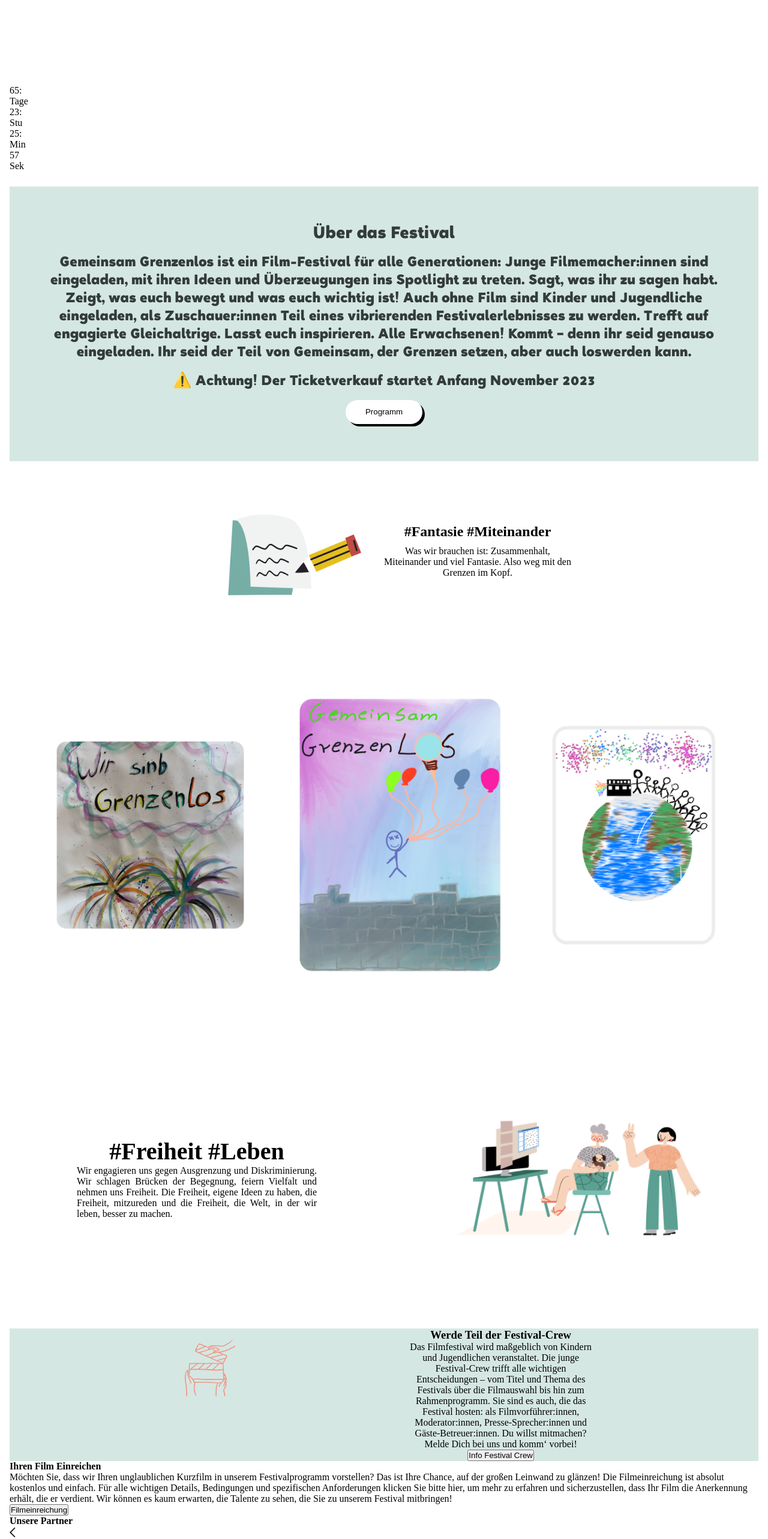
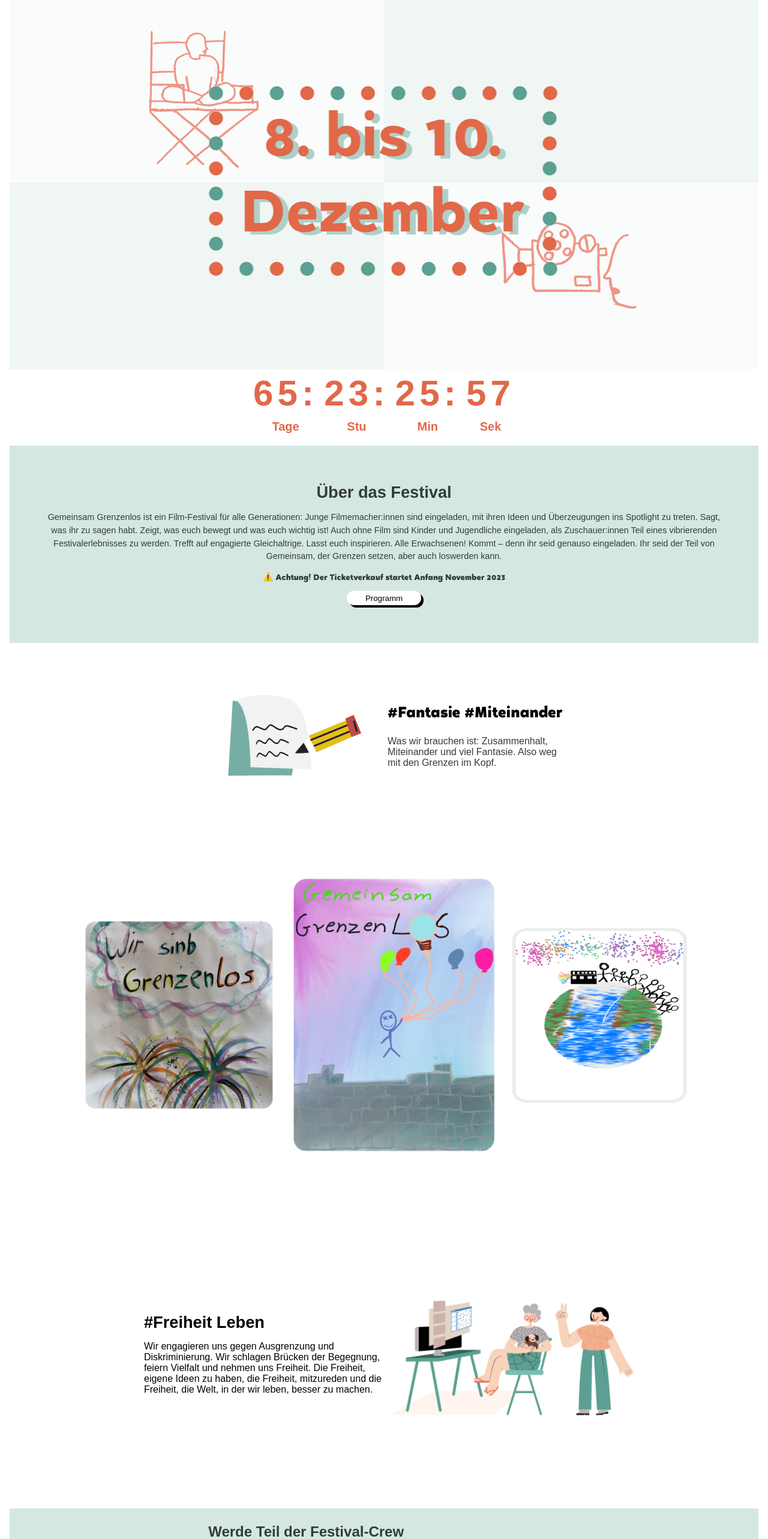
Before and after one commit to JoshRBeck/kijufi-nextjs-latest, a Next.js app: page / in a window 1280 px wide. Shown: the part 160-2726 px from the top of the page at 60% size. Built offline with nearby package versions, Linux system fonts and the light colour scheme.

Commit message:
Text boxes done on Desktop for Mobile"

```diff
--- a/src/app/filmeinreichung.module.css
+++ b/src/app/filmeinreichung.module.css
@@ -216,6 +216,7 @@
     align-items: center;
     flex-direction: column;
     padding: 0;
+    margin-top: 20px;
   }
   .mehrInfoButton {
     color: #fff;
--- a/src/app/page.module.css
+++ b/src/app/page.module.css
@@ -269,6 +269,58 @@
 /* Larger than 700px styles */
 @media (min-width: 701px) {
   /* Main page Large styling */
+  .tileWrapper {
+    position: relative;
+    width: 100%;
+    height: 0;
+    padding-top: 50%;
+  }
+  .tiledContainer {
+    position: absolute;
+    top: 0;
+    left: 0;
+    display: flex;
+    width: 100%;
+    height: 100%;
+    flex-wrap: wrap;
+    flex-direction: row;
+  }
+  .tile2,
+  .tile3 {
+    display: flex;
+    align-items: center;
+    justify-content: center;
+    background-color: #d5e7e361;
+    flex-shrink: 0;
+    width: 50%;
+    height: 50%;
+    overflow: hidden;
+  }
+  .tile1,
+  .tile4 {
+    display: flex;
+    align-items: center;
+    justify-content: center;
+    background-color: #fafcfb;
+    flex-shrink: 0;
+    width: 50%;
+    height: 50%;
+    overflow: hidden;
+  }
+  .centerImage {
+    /* background-color: blue; */
+    display: flex;
+    align-items: center;
+    justify-content: center;
+    position: absolute;
+    max-width: 100%;
+    max-height: 100%;
+    height: auto;
+    width: auto;
+    top: 50%;
+    left: 50%;
+    transform: translate(-50%, -50%);
+  }
   .titleContainer {
     display: flex;
     text-align: center;
@@ -287,7 +339,6 @@
     text-align: center;
     text-shadow: 10.099002838134766px 7.213573455810547px 0px #d5e7e3;
   }
-
   .kinderFestival {
     font-size: 1.4em;
     font-weight: 700;
@@ -295,25 +346,34 @@
     text-align: center;
     font-style: normal;
   }
-  .tiledContainer {
+  .countdownWrapper {
     display: flex;
-    flex-direction: column;
-    align-items: center;
-    overflow-y: auto;
-    padding: 5%;
+    justify-content: center;
+    background: #fff;
+    margin-bottom: 15px;
   }
-
-  .tile1,
-  .tile4 {
-    flex-grow: 1;
+  .countdownItem {
+    text-align: center;
   }
-  .tile2,
-  .tile3 {
-    background-color: #76aea6;
+  .countdownNumber {
+    font-size: 3.751rem;
+    font-weight: bold;
+    color: #e16848;
+    padding: 5px;
+    text-align: center;
+    line-height: normal;
+    letter-spacing: 0.45013rem;
+    font-weight: 900;
+    font-family: "Halcyon Medium", sans-serif;
   }
-
-  .countdownWrapper {
-    padding: 25px 0;
+  .countdownText {
+    font-size: 1.25031rem;
+    color: #e16848;
+    padding: 5px;
+    text-align: center;
+    font-weight: 900;
+    font-style: normal;
+    font-family: "Halcyon Medium", sans-serif;
   }
   .aboutSection {
     display: flex;
@@ -331,22 +391,30 @@
   }
   .aboutSection h2 {
     padding-bottom: 15px;
-    font-size: 1.8755rem;
-    font-weight: 500;
+    font-family: "Halcyon Medium", sans-serif;
+    font-weight: 700;
+    color: #333c3a;
+    font-size: 1.7rem;
+    font-style: normal;
+    line-height: normal;
   }
   .aboutSection p {
+    color: #333c3a;
     text-align: center;
+    font-family: "Halcyon Medium", sans-serif;
+    font-size: 0.9rem;
     font-style: normal;
     font-weight: 500;
-    font-size: 1.5625rem;
+    line-height: 150%; /* 2.34375rem */
   }
   .aboutSection h5 {
     text-align: center;
+    font-family: "Halcyon Black", sans-serif;
+    font-size: 0.9rem;
     font-style: normal;
     font-weight: 900;
-    font-size: 1.5625rem;
     line-height: 150%;
-    padding: 15px 0 10px; /* Shorthand for padding-top, padding-bottom, and padding-right */
+    padding: 15px 0 10px;
   }
   .programmButtonAboutSection {
     display: flex;
@@ -354,8 +422,8 @@
     align-items: center;
     border-radius: 2.06075rem;
     background: #fff;
-    width: 8rem;
-    height: 2.5rem;
+    width: 7.8rem;
+    height: 1.5rem;
     border-style: none;
     box-shadow: 4px 4px 0px rgb(0 0 0);
   }
@@ -365,6 +433,9 @@
     text-align: center;
     align-items: center;
     background: #fff;
+    width: 19.5625rem;
+    height: 19.5625rem;
+    flex-shrink: 0;
   }
   .freiheitText {
     width: 20rem;
@@ -375,6 +446,22 @@
   }
   .freiheitText h2 {
     padding: 10px;
+    font-family: "Halcyon Black", sans-serif;
+    font-size: 1.7rem;
+    font-style: normal;
+    font-weight: 700;
+    line-height: normal;
+    text-align: left;
+  }
+  .freiheitText p {
+    padding: 10px;
+    color: #333c3a;
+    font-family: "Halcyon Medium", sans-serif;
+    font-size: 1rem;
+    font-style: normal;
+    font-weight: 500;
+    line-height: normal;
+    text-align: left;
   }
   .freiheitImageContainer {
     display: flex;
@@ -383,16 +470,16 @@
     padding: 5%;
   }
   .freiheitImageContainer img {
-    border-radius: 1.25rem; /* Rounded shape */
-    padding: 10px; /* Space between the image and the border */
-    margin-bottom: 10px; /* Space between images */
+    border-radius: 1.25rem;
+    padding: 10px;
+    margin-bottom: 10px;
   }
   .position-1-erdkugel-mit-menschen-und-klappe {
     border: 6px solid #ececec;
     background: #76aea6;
     border-radius: 1.05213rem;
-    width: 17.4375rem;
-    height: 23.25rem;
+    min-width: 250px;
+    min-height: 250px;
   }
   .zusammenheitContainer {
     display: flex;
@@ -404,13 +491,28 @@
   .zusammenheitText {
     display: flex;
     flex-direction: column;
-    align-items: center;
+    align-items: flex-start;
+    justify-content: center;
     text-align: justify;
     width: 50vh;
   }
   .zusammenheitText h4 {
-    font-size: 2.5rem;
-    text-align: justify;
+    font-family: "Halcyon Medium", sans-serif;
+    font-size: 1.7rem;
+    font-style: normal;
+    font-weight: 600;
+    line-height: normal;
+    padding-bottom: 15px;
+    text-align: left;
+  }
+  .zusammenheitText p {
+    font-family: "Halcyon Medium", sans-serif;
+    font-size: 1rem;
+    font-style: normal;
+    font-weight: 400;
+    line-height: normal;
+    padding-bottom: 15px;
+    text-align: left;
   }
   .zusammenheitImage {
     width: 50vh;
@@ -420,14 +522,86 @@
     background-color: #d5e7e3;
     flex-direction: row;
     justify-content: space-evenly;
+    align-items: center;
+    width: 100%;
   }
   .mainPageKontaktText {
     display: flex;
-    text-align: center;
+    text-align: left;
     flex-direction: column;
+    justify-content: center;
+    width: 65%;
+    align-items: flex-start;
+    padding-bottom: 50px;
+  }
+  .mainPageKontaktText h3 {
+    padding-top: 25px;
+    padding-bottom: 15px;
+    color: #333c3a;
+    font-family: "Halcyon Medium", sans-serif;
+    font-size: 1.5rem;
+    font-style: normal;
+    font-weight: 600;
+    line-height: normal;
+  }
+  .mainPageKontaktText p {
+    color: #333c3a;
+    font-family: "Halcyon Medium", sans-serif;
+    font-style: normal;
+    font-weight: 400;
+    line-height: normal;
+    font-size: 0.9rem;
+  }
+  .mainPageKontaktText :nth-child(4) {
+    color: #333c3a;
+    font-family: "Halcyon Medium", sans-serif;
+    font-style: normal;
+    font-weight: 600;
+    line-height: normal;
+    font-size: 0.8rem;
+  }
+  .infoFestivalButton {
+    margin-top: 15px;
+    display: flex;
+    justify-content: center;
     align-items: center;
-    justify-content: center;
-    width: 40vh;
+    border-radius: 2.06075rem;
+    background: #fff;
+    width: 7.8rem;
+    height: 1.5rem;
+    border-style: none;
+    box-shadow: 4px 4px 0px rgb(0 0 0);
+  }
+  .mainPageFilmEinreichen {
+    display: flex;
+    padding: 10%;
+    flex-direction: column;
+  }
+  .mainPageFilmEinreichen h4 {
+    color: #333c3a;
+    text-align: left;
+    font-family: "Halcyon Medium", sans-serif;
+    font-size: 1.5rem;
+    font-style: normal;
+    font-weight: 700;
+    line-height: normal;
+    padding-bottom: 20px;
+  }
+  .mainPageFilmEinreichen p {
+    color: #333c3a;
+    font-family: "Halcyon Medium", sans-serif;
+    font-size: 0.9rem;
+    font-style: normal;
+    font-weight: 500;
+    padding-bottom: 15px;
+  }
+  .FilmeinreichungButton {
+    border-radius: 2.06075rem;
+    background: #d5e7e3;
+    width: 7.8rem;
+    height: 1.5rem;
+    border-style: none;
+    box-shadow: 4px 2px 0px rgb(0 0 0);
   }
 }
 
@@ -589,7 +763,7 @@
     font-size: 0.75rem;
     font-style: normal;
     font-weight: 500;
-    line-height: 0.80769rem; /* 107.693% */
+    line-height: 0.80769rem;
   }
   .zusammenheitContainer {
     display: flex;
--- a/src/app/page.tsx
+++ b/src/app/page.tsx
@@ -18,17 +18,23 @@ import MPower from "@/images/MPower-e.V..png";
 import Songs from "@/images/Songs-for-Rights.png";
 import IYCE from "@/images/IYCE.png";
 import StadtBibliothek from "@/images/Stadtbibliothek-Berlin-Mitte.png";
+import Head from "next/head";
 
 export default function Home() {
   return (
     <main className={styles.main}>
-      <div>
+      <div className={styles.tileWrapper}>
         <div className={styles.tiledContainer}>
-          <div className={`${styles.tile1} ${styles.imageContainer}`}>
+          <div className={styles.tile1}>
+            <Image src={Chair} alt="Chair photo for main page" />
+          </div>
           <div className={styles.tile2}></div>
           <div className={styles.tile3}></div>
-            <div className={`${styles.tile4} ${styles.imageContainer}`}>
-              <div className={styles.centerImage}></div>
+          <div className={styles.tile4}>
+            <Image src={Camera} alt="Camera photo for main page" />
+          </div>
+          <div className={styles.centerImage}>
+            <Image src={HeadingNeu} alt="heading photo for main page" />
           </div>
         </div>
       </div>
@@ -42,9 +48,9 @@ export default function Home() {
           Zeigt, was euch bewegt und was euch wichtig ist! Auch ohne Film sind
           Kinder und Jugendliche eingeladen, als Zuschauer:innen Teil eines
           vibrierenden Festivalerlebnisses zu werden. Trefft auf engagierte
-            Gleichaltrige. Lasst euch inspirieren. Alle Erwachsenen! Kommt –
-            denn ihr seid genauso eingeladen. Ihr seid der Teil von Gemeinsam,
-            der Grenzen setzen, aber auch loswerden kann.
+          Gleichaltrige. Lasst euch inspirieren. Alle Erwachsenen! Kommt – denn
+          ihr seid genauso eingeladen. Ihr seid der Teil von Gemeinsam, der
+          Grenzen setzen, aber auch loswerden kann.
         </p>
         <h5 className={styles.aboutWarning}>
           ⚠️ Achtung! Der Ticketverkauf startet Anfang November 2023
@@ -93,15 +99,15 @@ export default function Home() {
           <Image
             src={position3.src}
             alt="erd kugel mit klappe"
-              width={position3.width}
-              height={position3.height}
+            width={312}
+            height={312}
             className={styles.position3}
           />
         </div>
       </div>
       <div className={styles.zusammenheitContainer}>
         <div className={styles.zusammenheitText}>
-            <h4>#Freiheit #Leben</h4>
+          <h4>#Freiheit Leben</h4>
           <p>
             Wir engagieren uns gegen Ausgrenzung und Diskriminierung. Wir
             schlagen Brücken der Begegnung, feiern Vielfalt und nehmen uns
@@ -131,34 +137,31 @@ export default function Home() {
           />
         </div>
         <div className={styles.mainPageKontaktText}>
-            <h3 className={styles.mainPageText}>
-              Werde Teil der Festival-Crew
-            </h3>
+          <h3 className={styles.mainPageText}>Werde Teil der Festival-Crew</h3>
           <p>
             Das Filmfestival wird maßgeblich von Kindern und Jugendlichen
             veranstaltet. Die junge Festival-Crew trifft alle wichtigen
             Entscheidungen – vom Titel und Thema des Festivals über die
             Filmauswahl bis hin zum Rahmenprogramm. Sie sind es auch, die das
             Festival hosten: als Filmvorführer:innen, Moderator:innen,
-              Presse-Sprecher:innen und Gäste-Betreuer:innen. Du willst
-              mitmachen? Melde Dich bei uns und komm‘ vorbei!
+            Presse-Sprecher:innen und Gäste-Betreuer:innen.
           </p>
+          <br></br>
+          <p>Du willst mitmachen? Melde Dich bei uns und komm‘ vorbei!</p>
           <button type="button" className={styles.infoFestivalButton}>
-              Info Festival Crew
+            Info Festival-Crew
           </button>
         </div>
       </div>
       <div className={styles.mainPageFilmEinreichen}>
-          <h4>Ihren Film Einreichen</h4>
+        <h4>Reicht eure Filme ein und kommt zum Festival</h4>
         <p>
-            Möchten Sie, dass wir Ihren unglaublichen Kurzfilm in unserem
-            Festivalprogramm vorstellen? Das ist Ihre Chance, auf der großen
-            Leinwand zu glänzen! Die Filmeinreichung ist absolut kostenlos und
-            einfach. Für alle wichtigen Details, Bedingungen und spezifischen
-            Anforderungen klicken Sie bitte hier, um mehr zu erfahren und
-            sicherzustellen, dass Ihr Film die Anerkennung erhält, die er
-            verdient. Wir können es kaum erwarten, die Talente zu sehen, die Sie
-            zu unserem Festival mitbringen!
+          Ihr habt einen Kurzfilm produziert, den ihr auf dem Festival zeigen
+          wollt? Dann reicht ihn bis zum 15. Oktober 2023 bei uns ein.<br></br>
+          Wichtigste Bedingung: Mindestens zwei Personen aus eurem Filmteam sind
+          bereit, von Freitag bis Sonntag am Festival teilzunehmen und den Film
+          persönlich eurem Publikum zu präsentieren. Wenn euer Film ausgewählt
+          wird, übernehmen wir die Reisekosten.
         </p>
         <button type="button" className={styles.FilmeinreichungButton}>
           Filmeinreichung
@@ -166,7 +169,7 @@ export default function Home() {
       </div>
       <div className={styles.sponsorsContainer}>
         <h4 className={styles.sponsorHeading}>Unsere Partner</h4>
-          <CarouselComponent />
+        {/* <CarouselComponent /> */}
         {/* <Image
             src={Yorck}
             alt="Yorck KinoGruppe"
@@ -203,7 +206,6 @@ export default function Home() {
             className={styles.StadtBibliothek}
           /> */}
       </div>
-      </div>
     </main>
   );
 }
```
Lines whose indentation alone changed are shown as unchanged.
